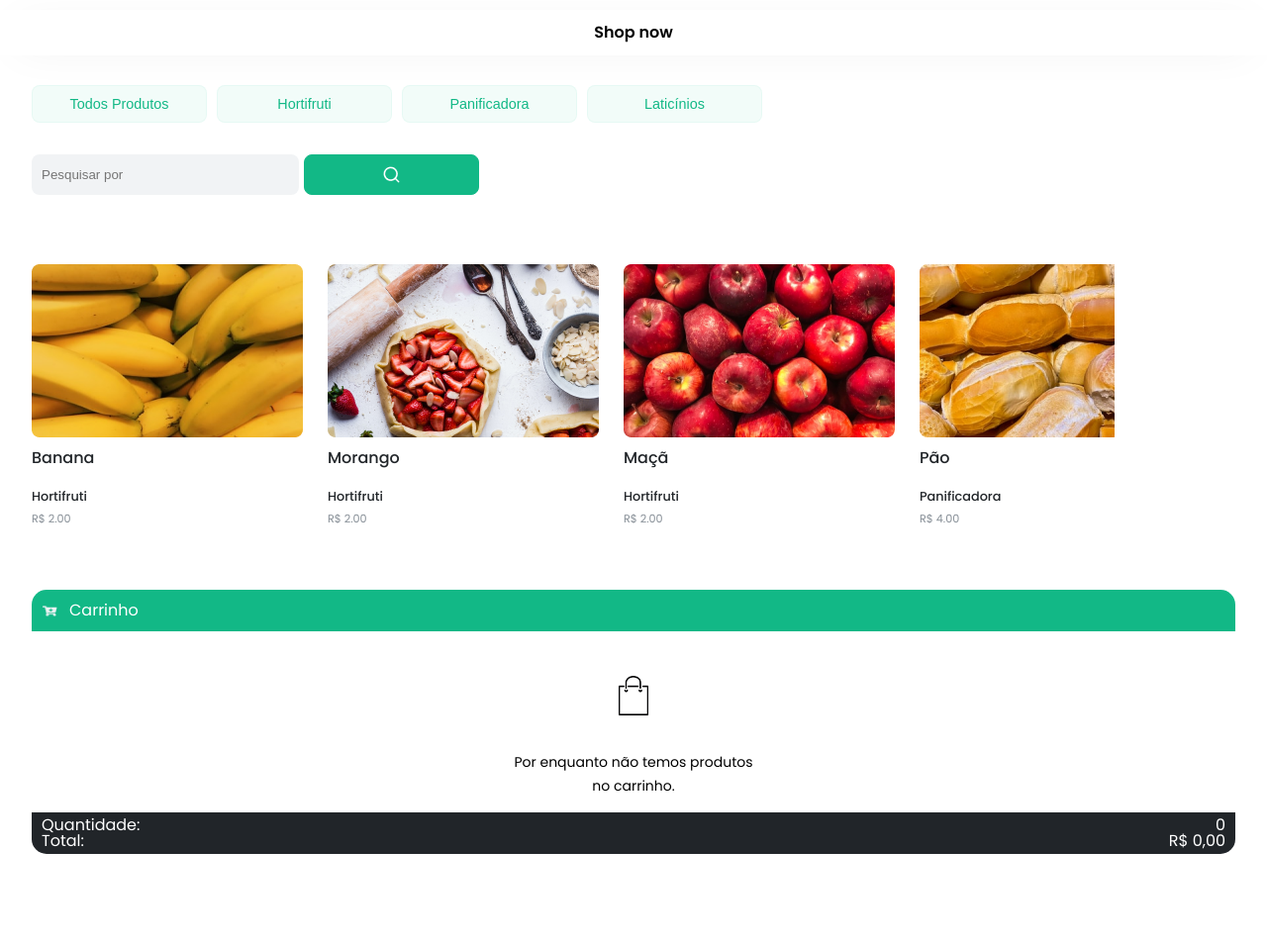
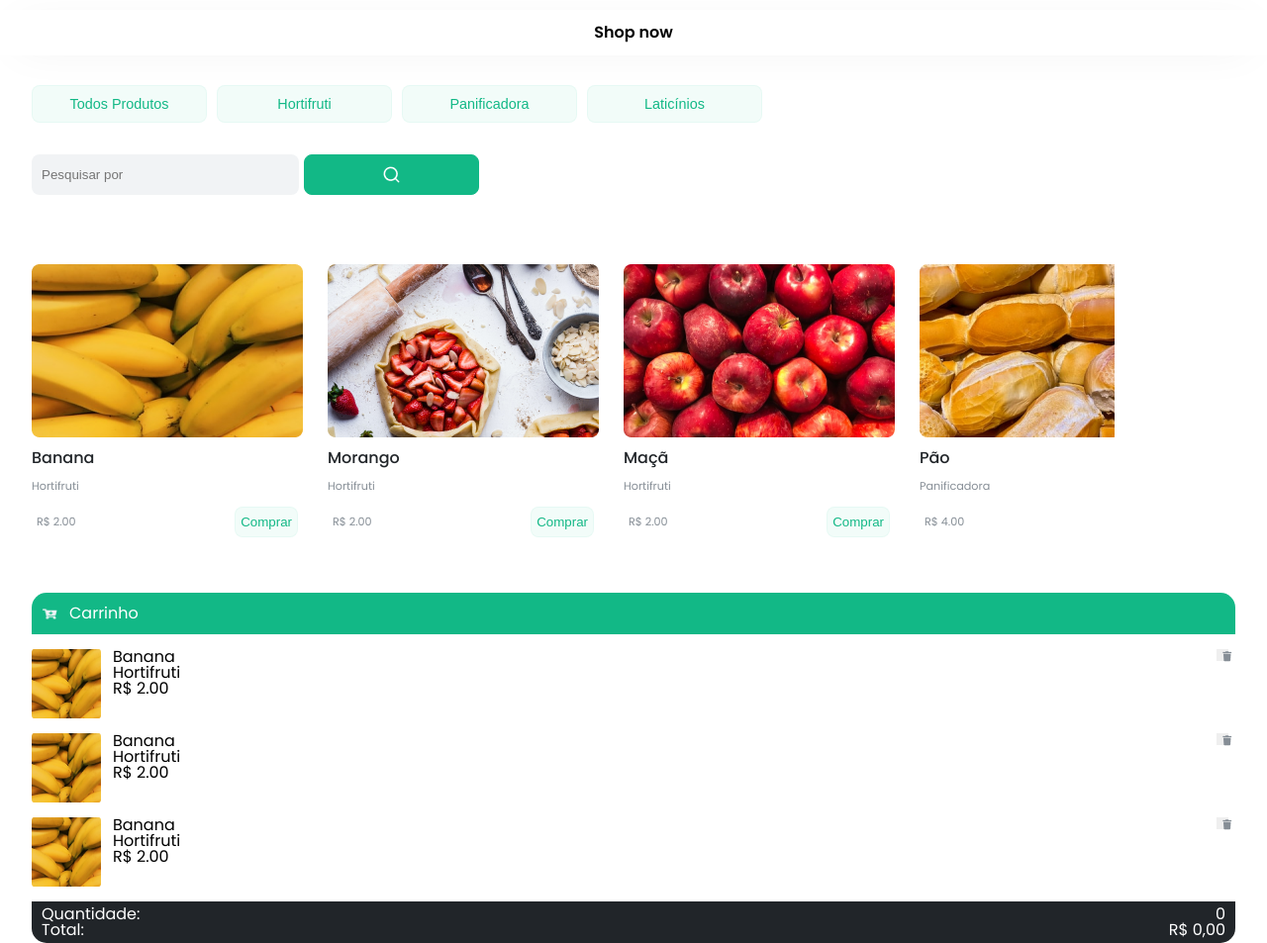
Before and after one commit to Kenzie-Academy-Brasil-Developers/entrega-lista-produtos-m2-sprint-1b-wesleydematos, a plain HTML site: page index.html in a window 1280 px wide. Shown: the whole page at 99% size. Before the commit the page ends 863 px from the top, so only its background shows below. Drawn offline with Linux system fonts and the light colour scheme.

Commit message:
atualizações css

```diff
--- a/index.html
+++ b/index.html
@@ -68,8 +68,56 @@
         </div>
 
         <div class="conteudoCarrinho">
-          <img src="./src/img/sacola.png" alt="Sacola de compras" width="36px" height="40px">
-          <p>Por enquanto não temos produtos no carrinho.</p>
+          <!-- <img src="./src/img/sacola.png" alt="Sacola de compras" class="sacola">
+          <p class="sacolaVazia">Por enquanto não temos produtos no carrinho.</p> -->
+          <div class="compraCarrinho">
+              <div class="esquerda">
+                <div class="imagemCompra">
+                  <img src="./src/img/banana.png" alt="Imagem Banana">
+                </div>
+
+                <div class="conteudoCompra">
+                  <h3>Banana</h3>
+                  <p>Hortifruti</p>
+                  <p>R$ 2.00</p>
+                </div>
+              </div>
+
+              <button><img src="./src/img/trash.png" alt="Lixeira"></button>
+          </div>
+
+          <div class="compraCarrinho">
+            <div class="esquerda">
+              <div class="imagemCompra">
+                <img src="./src/img/banana.png" alt="Imagem Banana">
+              </div>
+
+              <div class="conteudoCompra">
+                <h3>Banana</h3>
+                <p>Hortifruti</p>
+                <p>R$ 2.00</p>
+              </div>
+            </div>
+
+            <button><img src="./src/img/trash.png" alt="Lixeira"></button>
+        </div>
+
+        <div class="compraCarrinho">
+          <div class="esquerda">
+            <div class="imagemCompra">
+              <img src="./src/img/banana.png" alt="Imagem Banana">
+            </div>
+
+            <div class="conteudoCompra">
+              <h3>Banana</h3>
+              <p>Hortifruti</p>
+              <p>R$ 2.00</p>
+            </div>
+          </div>
+
+          <button><img src="./src/img/trash.png" alt="Lixeira"></button>
+      </div>
+
         </div>
 
         <div class="infoCarrinho">
--- a/src/css/style.css
+++ b/src/css/style.css
@@ -1,8 +1,6 @@
 body {
     font-family: "Poppins", sans-serif;
 }
-
-/* CABEÇALHO */
 
 header {
     text-align: center;
@@ -13,13 +11,9 @@ box-shadow: 0px 4px 40px -20px rgba(0, 0, 0, 0.25);
     margin-top: 10px;
 }
 
-/* MAIN - PARTE PRINCIPAL */
-
 main {
     margin: 0 32px;
 }
-
-/* FILTROS */
 
 .filtersContainer {
     display: flex;
@@ -89,8 +83,6 @@ border: 1.5px solid #12b886;
     border-radius: 8px;
 }
 
-/* VALOR TOTAL */
-
 .priceContainer {
     display: flex;
     justify-content: space-between;
@@ -122,16 +114,12 @@ border-radius: 8px;
     font-size: 14px;
 }
 
-/*CONTAINER VITRINE*/
-
 .containerVitrine {
     display: flex;
     width: 100%;
     justify-content: space-evenly;
     border-radius: 50px 0;
 }
-
-/* CONTAINER DE PRODUTOS */
 
 .containerListaProdutos {
     width: 100%;
@@ -185,16 +173,11 @@ margin-top: 10px;
     display: inline-block;
     color: #212529;
 }
-.containerListaProdutos ul li ol {
-list-style: decimal;
-color: #868e96;
-font-size: 12px;
-margin-left: 15px;
+
+.containerListaProdutos ul li span{
+    display: none;
 }
-.containerListaProdutos ul li ol li {
-margin: 0;
-width: 100%;
-}
+
 .containerListaProdutos ul li button {
     background-color: #12b8860d;
     border-radius: 8px;
@@ -245,14 +228,17 @@ padding: 5px;
     display: flex;
     flex-direction: column;
     align-items: center;
+    min-height: 250px;
 }
 
-.conteudoCarrinho img{
+.sacola{
+    width: 36px;
+    height: 40px;
     margin-top: 30px;
     margin-bottom: 35px;
 }
 
-.conteudoCarrinho p{
+.sacolaVazia{
     text-align: center;
     font-weight: 400;
     font-size: 14px;
@@ -265,7 +251,6 @@ padding: 5px;
     flex-direction: column;
     background-color: #212529;
     color: #ffffff;
-    margin-top: 15px;
     border-bottom-left-radius: 15px;
     border-bottom-right-radius: 15px;
 }
@@ -285,3 +270,34 @@ padding: 5px;
     padding: 0 10px;
     padding-bottom: 5px;
 }
+
+.compraCarrinho {
+    display: flex;
+    flex-direction: row;
+    justify-content: space-between;
+    padding-bottom: 15px;
+    width: 100%;
+}
+
+.esquerda{
+    display: flex;
+    flex-direction: row;
+    gap: 12px;
+}
+
+.imagemCompra{
+    height: 70px;
+    width: 70px;
+}
+
+.imagemCompra img{
+    height: 70px;
+    width: 70px;
+}
+
+.conteudoCarrinho button{
+    width: 9px;
+    height: 12px;
+    border: none;
+    margin-right: 7px;
+}
--- a/src/js/dataProdutos.js
+++ b/src/js/dataProdutos.js
@@ -1,37 +1,81 @@
 const produtos = [
     {
+      id: 1,
       nome: 'Banana',
-        preco: 2,
+      preco: '2.00',
       secao: 'Hortifruti',
       categoria: 'fruta',
-        img: "./src/img/banana.png"
+      img: "./src/img/banana.png",
+      promocao: true,
+      precoPromocao: '1.00',
+      componentes: [
+        'Potássio',
+        'Vitamina B6',
+        'Vitamina C',
+        'Folatos'
+      ]
     },
     {
+      id: 2,
       nome: 'Morango',
-        preco: 2,
+      preco: '2.00',
       secao: 'Hortifruti',
       categoria: 'fruta',
-        img: './src/img/morango.png'
+      img: './src/img/morango.png',
+      promocao: false,
+      precoPromocao: '0',
+      componentes: [
+        'Fibras',
+        'Vitamina C',
+        'Cálcio',
+        'Ferro'
+      ]
     },
     {
+      id: 3,
       nome: 'Maçã',
-        preco: 2,
+      preco: '2.00',
       secao: 'Hortifruti',
       categoria: 'fruta',
-        img: './src/img/maça.png'
+      img: './src/img/maça.png',
+      promocao: true,
+      precoPromocao: '1.50',
+      componentes: [
+        'Potássio',
+        'Vitamina A',
+        'Vitamina E',
+        'Vitamina C'
+      ]
     },
     {
+      id: 4,
       nome: 'Pão',
-        preco: 4,
+      preco: '4.00',
       secao: 'Panificadora',
       categoria: 'Pães',
-        img: './src/img/pao.png'
+      img: './src/img/pao.png',
+      promocao: true,
+      precoPromocao: '2.50',
+      componentes: [
+        'Cálcio',
+        'Sódio',
+        'Fibra Alimentar',
+        'Proteínas'
+      ]
     },
     {
+      id: 5,
       nome: 'Leite',
-        preco: 5,
-        secao: 'Laticínio',
+      preco: '5.00',
+      secao: 'Laticinio',
       categoria: 'Leite',
-        img: './src/img/leite.png'
-    }
+      img: './src/img/leite.png',
+      promocao: false,
+      precoPromocao: '1.00',
+      componentes: [
+        'Carboidratos',
+        'Proteínas',
+        'Gorduras totais'
       ]
+    },
+  ]
--- a/src/js/script.js
+++ b/src/js/script.js
@@ -17,19 +17,29 @@ listarProdutos(produtos)
 //calcularTotal(produtos)
 
 function criarCardProduto(produto){
-    let tagLi   = document.createElement("li")
-    let tagImg  = document.createElement("img")
-    let tagH3   = document.createElement("h3")
-    let tagSpan = document.createElement("span")
-    let tagP    = document.createElement("p")
+    let tagLi       = document.createElement("li")
+    let tagImg      = document.createElement("img")
+    let tagH3       = document.createElement("h3")
+    let tagPSecao     = document.createElement("p")
+    let tagSpanComp = document.createElement("span")
+    let tagDiv      = document.createElement("div")
+    let tagP        = document.createElement("p")
+    let tagButton   = document.createElement("button")
 
-    tagImg.src        = produto.img
-    tagImg.alt        = `Imagem ${produto.nome}`
-    tagH3.innerText   = produto.nome
-    tagSpan.innerText = produto.secao
-    tagP.innerText    = `R$ ${produto.preco}.00`
+    let componentes = produto.componentes.join(", ")
+    tagSpanComp.classList.add("componentes")
+    tagSpanComp.innerHTML = `Componentes: ${componentes}.`
 
-    tagLi.append(tagImg, tagH3, tagSpan, tagP)
+    tagImg.src              = produto.img
+    tagImg.alt              = `Imagem ${produto.nome}`
+    tagH3.innerText         = produto.nome
+    tagPSecao.innerText       = produto.secao
+    tagDiv.classList.add("preco--comprar")
+    tagButton.innerHTML     = "Comprar"
+    tagP.innerText          = `R$ ${produto.preco}`
+
+    tagDiv.append(tagP, tagButton)
+    tagLi.append(tagImg, tagH3, tagPSecao, tagSpanComp, tagDiv)
 
     return tagLi
 }
```
Also changed, not shown: src/img/trash.png (added). Lines whose indentation alone changed are shown as unchanged.
